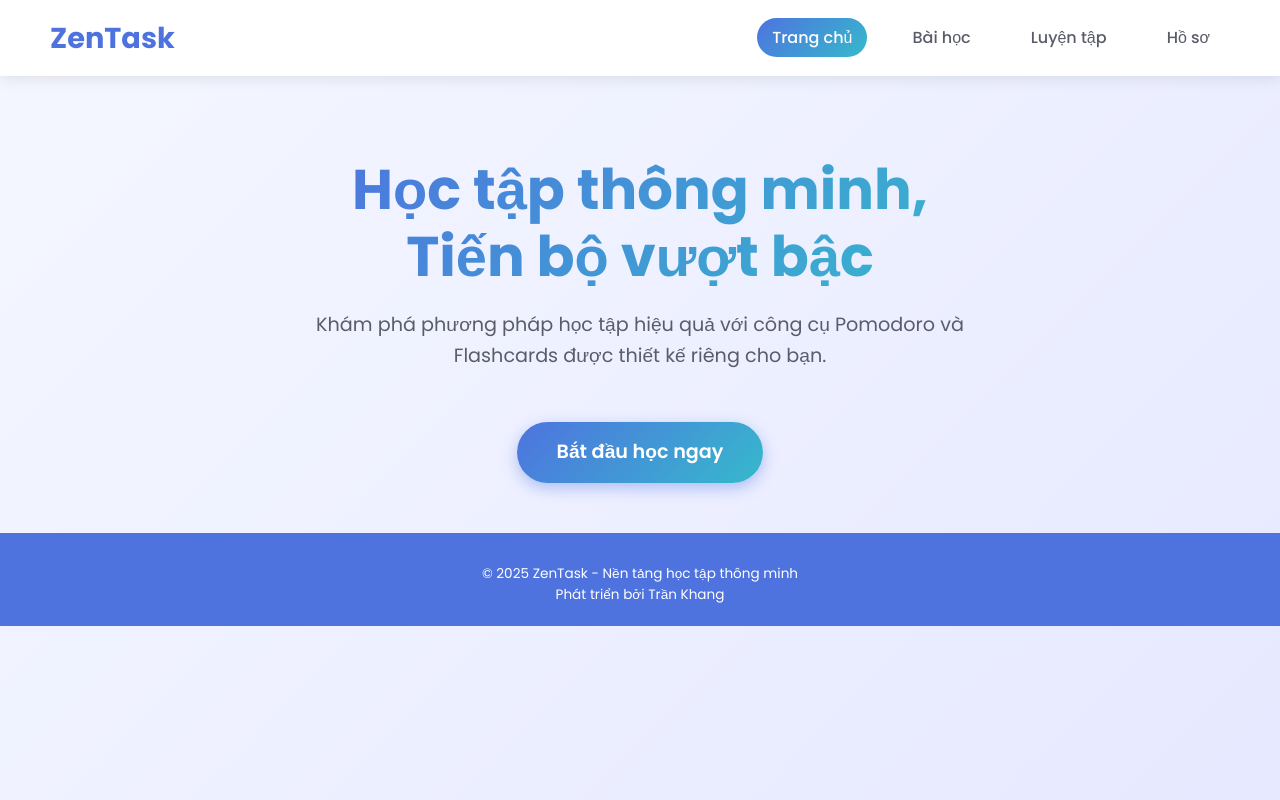
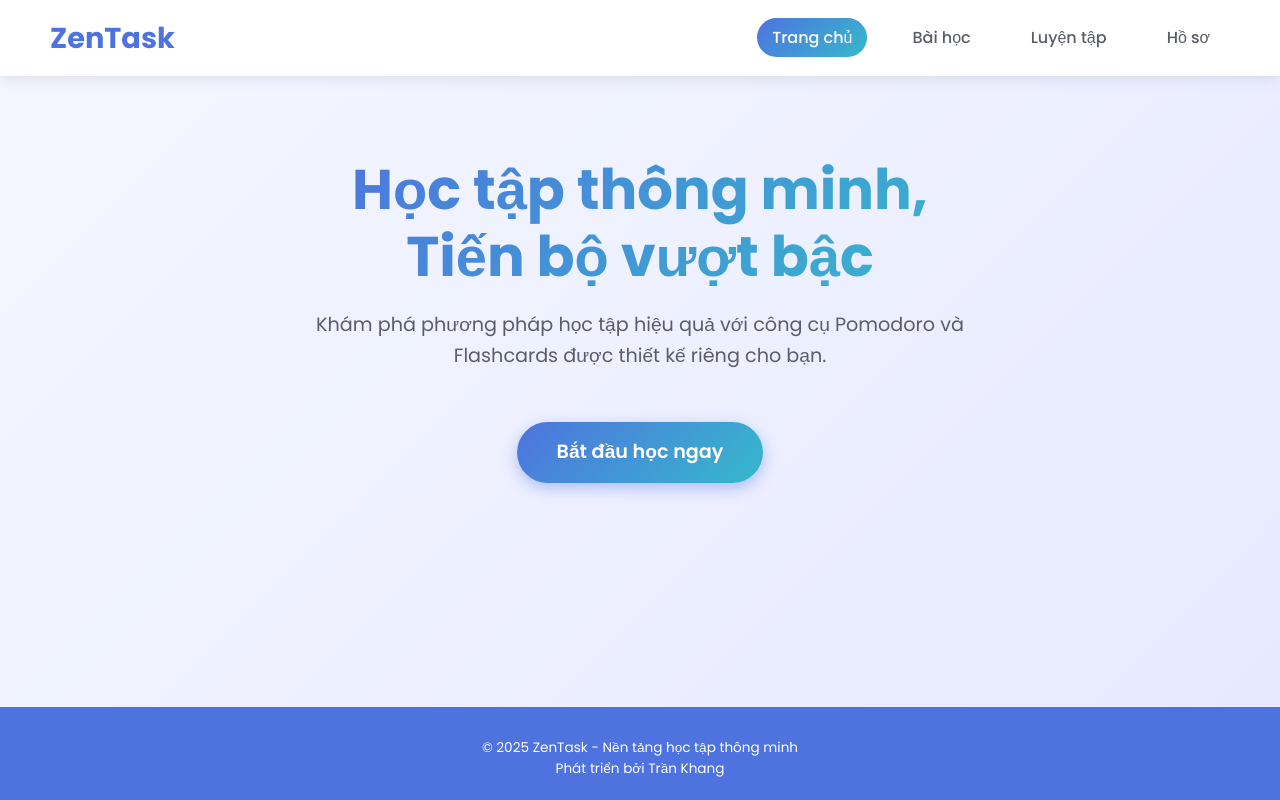
Before and after one commit to Tran-Khang/ZenTask-web, a Flask app: page / in a window 1280 px wide. Run offline with Flask 3, Linux system fonts and the light colour scheme.

Commit message:
sửa nhỏ html

```diff
--- a/api/templates/index.html
+++ b/api/templates/index.html
@@ -29,8 +29,10 @@
             font-family: 'Poppins', sans-serif;
             background: linear-gradient(135deg, #f5f7ff 0%, #e6e9ff 100%);
             color: var(--dark);
+            line-height: 1.6;
+            display: flex;
+            flex-direction: column;
             min-height: 100vh;
-            line-height: 1.6;
         }
 
         .container {
@@ -148,8 +150,8 @@
             padding: 20px 0 10px;
             text-align: center;
             font-size: 0.85rem;
+            margin-top: auto;
         }
-
         .footer-content {
             padding: 10px 0;
         }
```
Also changed, not shown: 1 other file.
